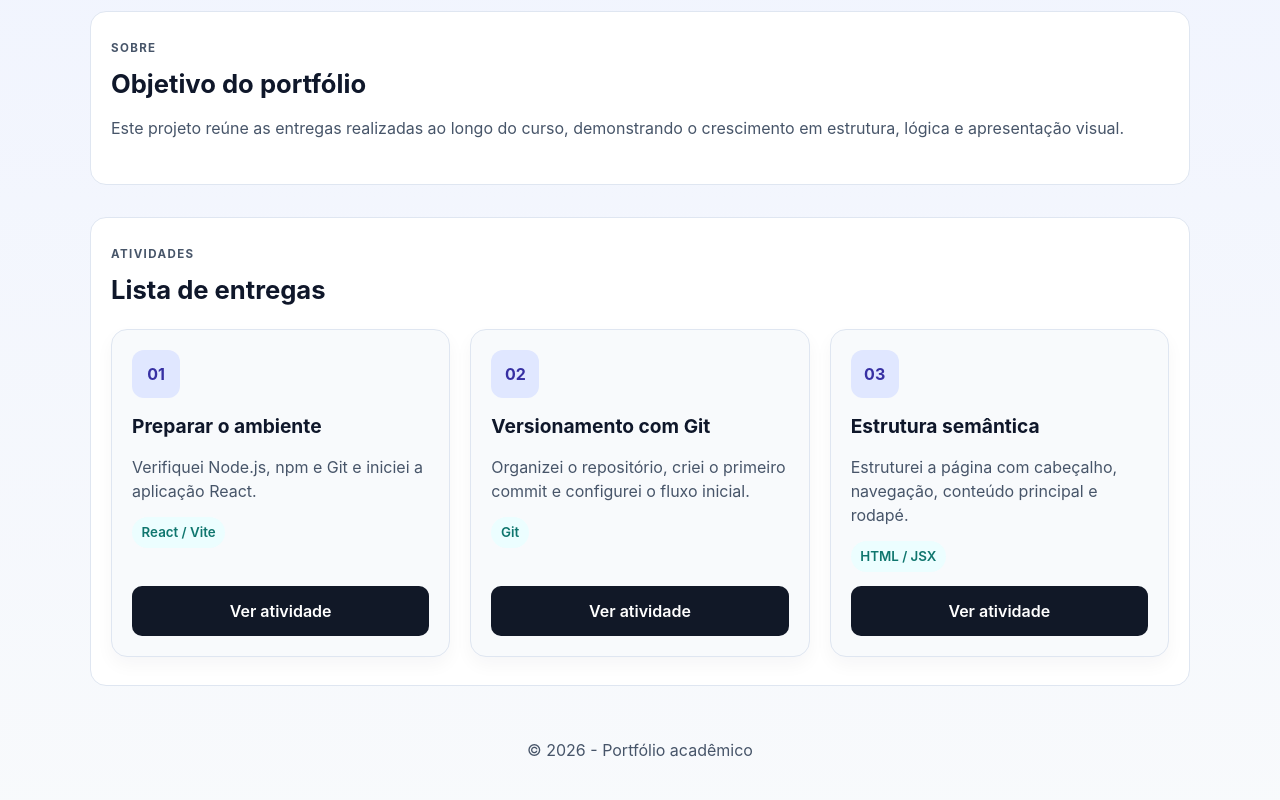
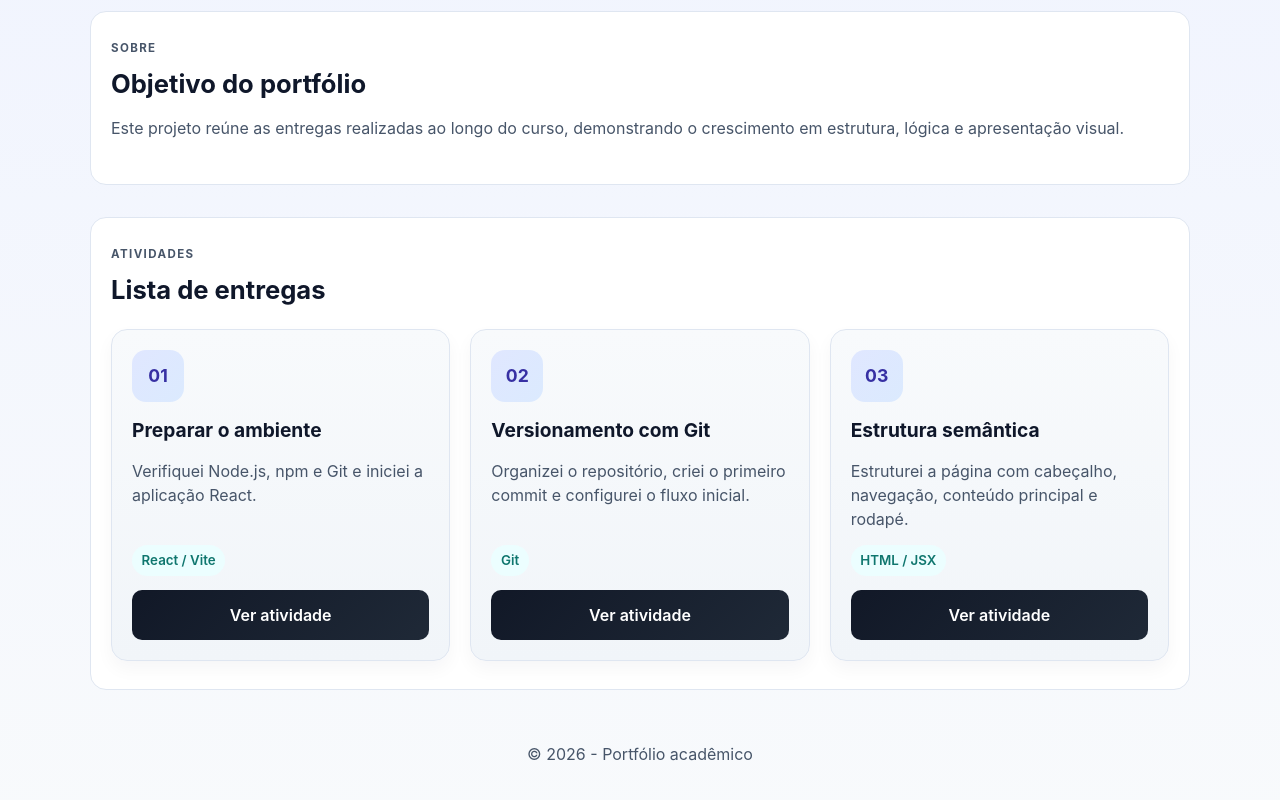
Before and after one commit to juliana008/anotacoes, a React (Vite) app in the folder Desenvolvimento_Full_Stack/Aulas/React/pratica_revisao/: page / in a window 1280 px wide. Shown: the part 424-1224 px from the top of the page. Built offline with nearby package versions, Linux system fonts and the light colour scheme.

Commit message:
style: definir sistema visual com variaveis CSS

```diff
--- a/Desenvolvimento_Full_Stack/Aulas/React/pratica_revisao/src/App.css
+++ b/Desenvolvimento_Full_Stack/Aulas/React/pratica_revisao/src/App.css
@@ -129,24 +129,32 @@
   display: flex;
   flex-direction: column;
   gap: 14px;
-  background: var(--cor-card-alt);
+  background: linear-gradient(180deg, var(--cor-card-alt) 0%, #f1f5f9 100%);
   border: 1px solid var(--cor-borda);
   border-radius: var(--raio-medio);
   padding: var(--espacamento-medio);
   text-align: left;
   box-shadow: 0 8px 18px rgba(15, 23, 42, 0.04);
+  transition: transform 0.2s ease, box-shadow 0.2s ease, border-color 0.2s ease;
+}
+
+.card:hover {
+  transform: translateY(-4px);
+  border-color: rgba(79, 70, 229, 0.35);
+  box-shadow: 0 18px 24px rgba(79, 70, 229, 0.08);
 }
 
 .card__numero {
   display: inline-flex;
   align-items: center;
   justify-content: center;
-  width: 48px;
-  height: 48px;
-  border-radius: var(--raio-pequeno);
-  background: var(--cor-acento);
+  width: 52px;
+  height: 52px;
+  border-radius: 14px;
+  background: linear-gradient(135deg, var(--cor-acento), #dbeafe);
   color: var(--cor-primaria-escura);
   font-weight: 700;
+  font-size: 1.1rem;
 }
 
 .card h3 {
@@ -158,6 +166,7 @@
 .card p {
   margin: 0;
   color: var(--cor-texto-suave);
+  min-height: 72px;
 }
 
 .card small {
@@ -174,7 +183,7 @@
   margin-top: auto;
   border: none;
   border-radius: 10px;
-  background: #111827;
+  background: linear-gradient(135deg, #111827, #1f2937);
   color: #fff;
   padding: 0.8rem 1rem;
   font-weight: 600;
@@ -182,7 +191,7 @@
 }
 
 .card button:hover {
-  background: #1f2937;
+  background: linear-gradient(135deg, #1f2937, #111827);
 }
 
 .rodape {
```
